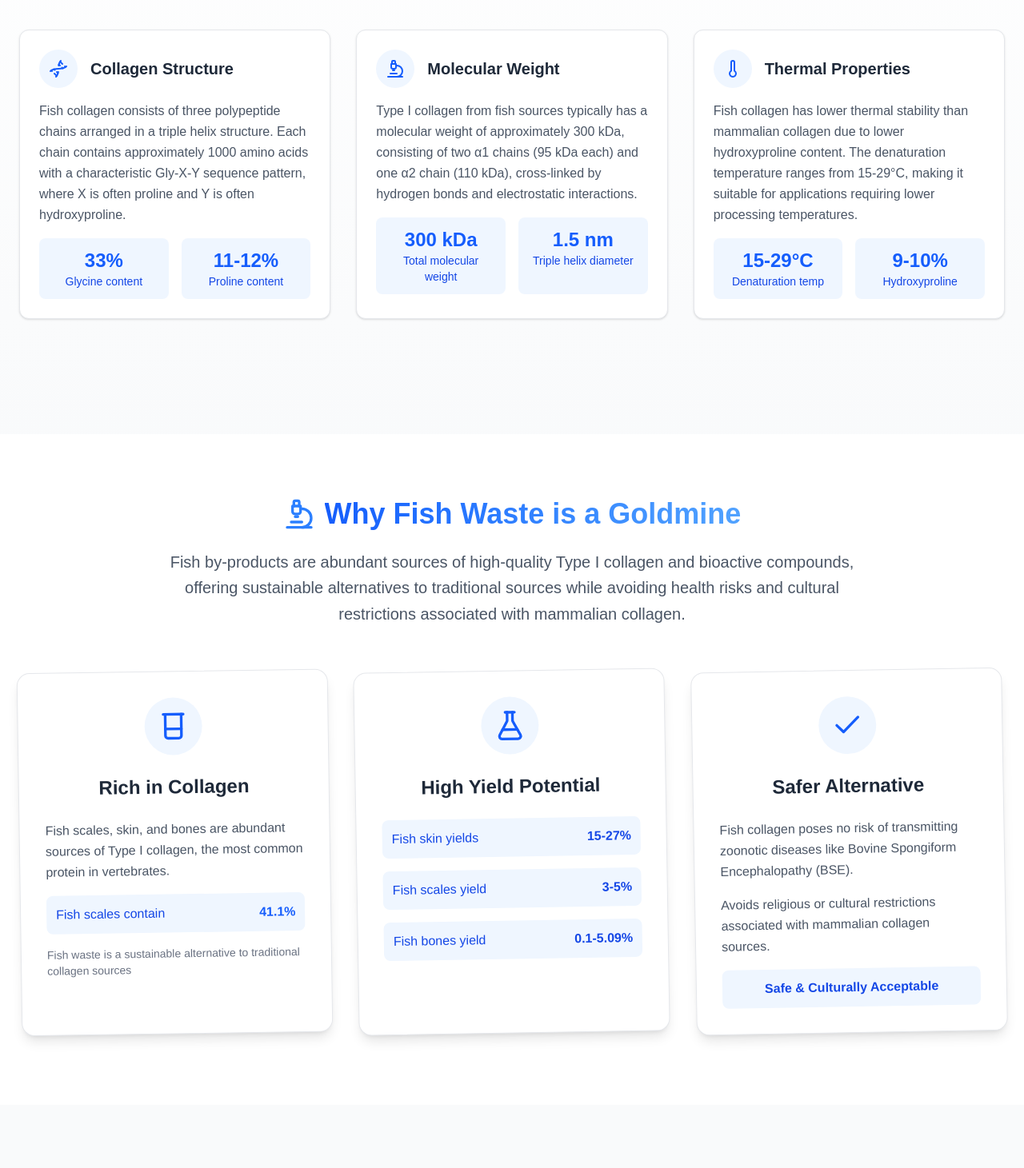
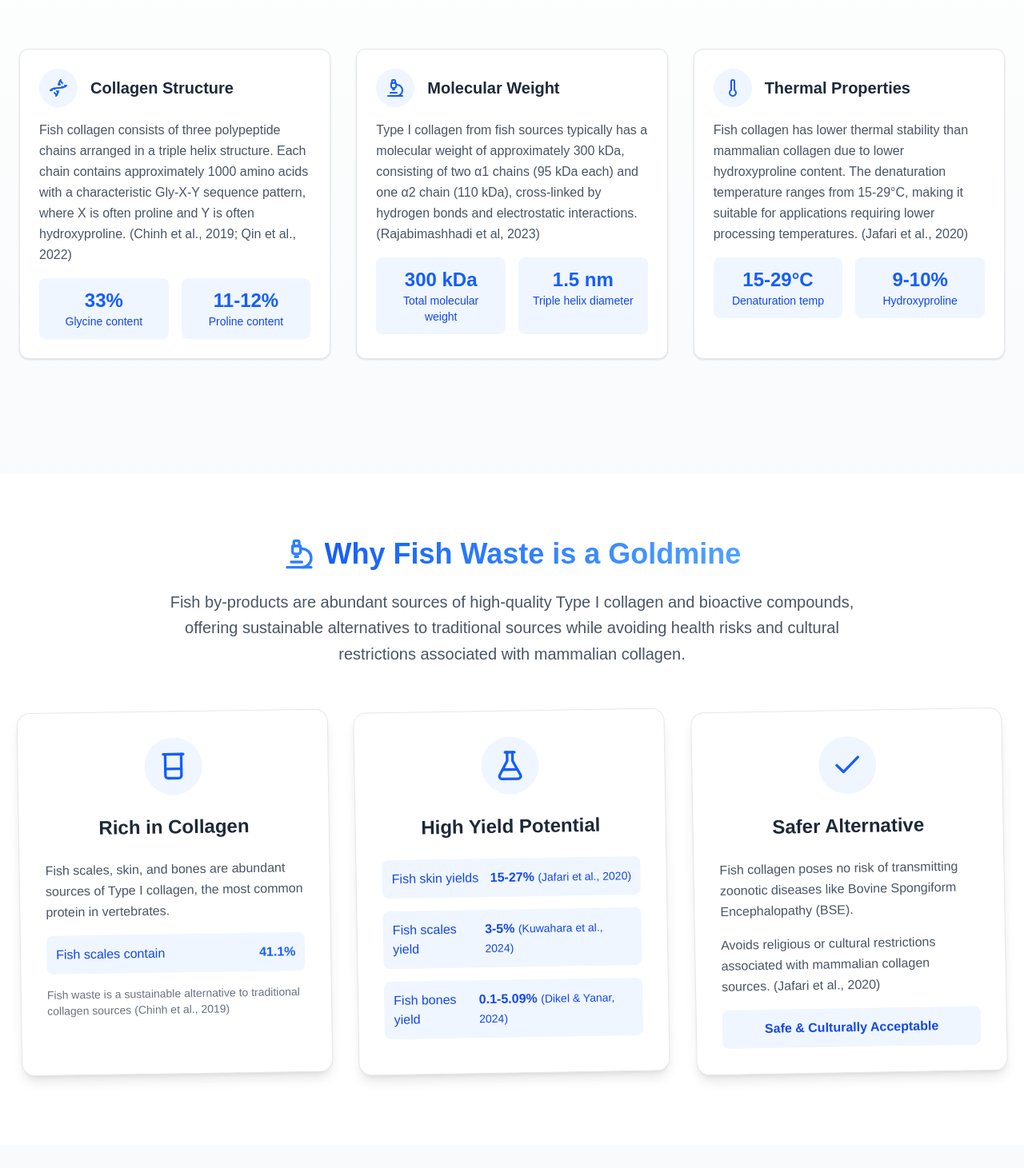
Before and after one commit to tempestmeow/FishWasteResearch, a Next.js app: page /science in a window 1280 px wide. Shown: the part 1020-2481 px from the top of the page at 80% size. Built offline with nearby package versions, Linux system fonts and the light colour scheme.

Commit message:
finished citing the science part.

```diff
--- a/src/app/science/page.js
+++ b/src/app/science/page.js
@@ -218,7 +218,7 @@ export default function Science() {
         <div className="space-y-3">
           <p>Fresh fish waste (scales, skin, or bones) is thoroughly cleaned to remove impurities like blood and mucus.</p>
           <p>Materials are cut into small pieces (typically 2-5 mm) to increase their surface area for more efficient extraction.</p>
-          <p>For bones, a demineralization step using 0.5 N hydrochloric acid (HCl) is essential to remove calcium phosphate and hydroxyapatite crystals that would interfere with collagen extraction.</p>
+          <p>For bones, a demineralization step using 0.5 N hydrochloric acid (HCl) is essential to remove calcium phosphate and hydroxyapatite crystals that would interfere with collagen extraction. (Nisperos et al., 2023)</p>
         </div>
       )
     },
@@ -229,7 +229,7 @@ export default function Science() {
         <div className="space-y-3">
           <p>The pretreated fish waste is immersed in an acidic solution, commonly 0.5 M acetic acid, at a solid-to-liquid ratio of 1:10 to 1:50.</p>
           <p>The mixture is stirred continuously at a low temperature (around 4°C) for 24-72 hours.</p>
-          <p>This low temperature prevents collagen degradation while allowing the acid to break down non-covalent bonds, making the collagen soluble.</p>
+          <p>This low temperature prevents collagen degradation while allowing the acid to break down non-covalent bonds, making the collagen soluble. (Jafari et al., 2020)</p>
         </div>
       )
     },
@@ -240,7 +240,7 @@ export default function Science() {
         <div className="space-y-3">
           <p>The solution is filtered to remove any undissolved particles.</p>
           <p>Collagen is then precipitated by adjusting the pH to 7.0 using sodium hydroxide (NaOH) or by adding sodium chloride.</p>
-          <p>This step isolates the collagen from the solution and prepares it for the final purification.</p>
+          <p>This step isolates the collagen from the solution and prepares it for the final purification. (Gaikwad & Kim, 2024)</p>
         </div>
       )
     },
@@ -251,7 +251,7 @@ export default function Science() {
         <div className="space-y-3">
           <p>The precipitated collagen is collected via centrifugation.</p>
           <p>It's washed repeatedly to remove residual acid and salts.</p>
-          <p>Finally, the collagen is freeze-dried to obtain pure collagen powder suitable for various applications.</p>
+          <p>Finally, the collagen is freeze-dried to obtain pure collagen powder suitable for various applications. (Gaikwad & Kim, 2024)</p>
         </div>
       )
     }
@@ -283,7 +283,7 @@ export default function Science() {
       id: "enzymatic",
       name: "Enzymatic Extraction",
       icon: <Dna className="h-8 w-8 text-blue-500" />,
-      description: "Employs specific proteolytic enzymes, primarily pepsin, to selectively cleave telopeptide regions of collagen molecules without damaging the central triple helix structure. This targeted approach yields higher purity collagen with preserved bioactivity.",
+      description: "Employs specific proteolytic enzymes, primarily pepsin, to selectively cleave telopeptide regions of collagen molecules without damaging the central triple helix structure. This targeted approach yields higher purity collagen with preserved bioactivity. (Gaikwad & Kim, 2024)",
       mechanism: "Pepsin specifically cleaves at hydrophobic amino acid residues (phenylalanine, leucine, methionine) located in the N- and C-terminal telopeptides. These non-helical regions contain cross-linking sites that maintain collagen fiber integrity. By removing these regions, pepsin converts insoluble collagen fibers into soluble atelocollagen while preserving the characteristic Gly-X-Y amino acid sequence of the triple helix.",
       benefits: [
         "30-45% higher extraction rates than acid-only methods with superior selectivity",
@@ -298,27 +298,6 @@ export default function Science() {
         "Improved biocompatibility with reduced inflammatory response in cell culture",
         "Better preservation of triple helix structure confirmed by circular dichroism spectroscopy",
         "Successful production of medical-grade collagen suitable for tissue engineering applications"
-      ]
-    },
-    {
-      id: "microwave",
-      name: "Microwave-Assisted Extraction",
-      icon: <Zap className="h-8 w-8 text-blue-500" />,
-      description: "Uses microwave radiation to heat the extraction medium rapidly and uniformly, creating internal pressure that disrupts cellular structures and accelerates solvent penetration. This method combines thermal and mechanical effects for enhanced extraction efficiency.",
-      mechanism: "Microwave energy (2.45 GHz) causes rapid rotation of polar molecules, particularly water, generating heat from within the tissue matrix. This internal heating creates vapor pressure that ruptures cell walls and creates pathways for solvent access. The simultaneous heating and mechanical disruption significantly accelerates the dissolution of collagen fibers.",
-      benefits: [
-        "Reduces extraction time to 5-15 minutes compared to hours with conventional methods",
-        "Uniform heating prevents hot spots that could denature collagen",
-        "Lower energy consumption per unit of extracted collagen",
-        "Can be combined with ultrasound for synergistic effects",
-        "Scalable for industrial applications"
-      ],
-      results: [
-        "Fish skin collagen extraction completed in 10 minutes vs. 24-48 hours conventionally",
-        "Maintained collagen quality with preserved amino acid composition",
-        "Energy consumption reduced by 60-80% compared to traditional heating methods",
-        "Yield comparable to or higher than conventional acid extraction",
-        "Successfully implemented for various fish species including tilapia, cod, and salmon"
       ]
     }
   ];
@@ -488,6 +467,8 @@ export default function Science() {
                 Scientific Foundation
                </h2>
             </div>
+            <span className="text-sm md:text-base font-normal text-blue-500">  (Chinh et al., 2019; Jafari et al., 2020; Nurubhasha et al., 2019; Qin et al., 2022) </span>
+
             <p className="text-xl text-gray-600 max-w-4xl mx-auto leading-relaxed">
               Fish by-products like scales, skin, and bones, often discarded as waste, are far from valueless. These materials are rich in collagen—a vital structural protein—along with other beneficial bioactive compounds including peptides, minerals, and lipids that make them ideal for transformation into valuable products for biomedical, cosmetic, pharmaceutical, and nutraceutical industries.
             </p>
@@ -496,7 +477,7 @@ export default function Science() {
           <div className="grid grid-cols-1 md:grid-cols-3 gap-8 mb-16">
             <BiochemicalInsight
               title="Collagen Structure"
-              content="Fish collagen consists of three polypeptide chains arranged in a triple helix structure. Each chain contains approximately 1000 amino acids with a characteristic Gly-X-Y sequence pattern, where X is often proline and Y is often hydroxyproline."
+              content="Fish collagen consists of three polypeptide chains arranged in a triple helix structure. Each chain contains approximately 1000 amino acids with a characteristic Gly-X-Y sequence pattern, where X is often proline and Y is often hydroxyproline. (Chinh et al., 2019; Qin et al., 2022)"
               icon={<Dna className="w-6 h-6 text-blue-600" />}
               stats={[
                 { value: "33%", label: "Glycine content" },
@@ -506,7 +487,7 @@ export default function Science() {
 
             <BiochemicalInsight
               title="Molecular Weight"
-              content="Type I collagen from fish sources typically has a molecular weight of approximately 300 kDa, consisting of two α1 chains (95 kDa each) and one α2 chain (110 kDa), cross-linked by hydrogen bonds and electrostatic interactions."
+              content="Type I collagen from fish sources typically has a molecular weight of approximately 300 kDa, consisting of two α1 chains (95 kDa each) and one α2 chain (110 kDa), cross-linked by hydrogen bonds and electrostatic interactions. (Rajabimashhadi et al, 2023)"
               icon={<Microscope className="w-6 h-6 text-blue-600" />}
               stats={[
                 { value: "300 kDa", label: "Total molecular weight" },
@@ -516,7 +497,7 @@ export default function Science() {
 
             <BiochemicalInsight
               title="Thermal Properties"
-              content="Fish collagen has lower thermal stability than mammalian collagen due to lower hydroxyproline content. The denaturation temperature ranges from 15-29°C, making it suitable for applications requiring lower processing temperatures."
+              content="Fish collagen has lower thermal stability than mammalian collagen due to lower hydroxyproline content. The denaturation temperature ranges from 15-29°C, making it suitable for applications requiring lower processing temperatures. (Jafari et al., 2020)"
               icon={<Thermometer className="w-6 h-6 text-blue-600" />}
               stats={[
                 { value: "15-29°C", label: "Denaturation temp" },
@@ -560,7 +541,7 @@ export default function Science() {
                     <Beaker className="w-10 h-10 text-blue-600" />
                   </div>
                 </div>
-                <h3 className="text-2xl font-bold text-gray-800 mb-6 text-center">Rich in Collagen</h3>
+                <h3 className="text-2xl font-bold text-gray-800 mb-6 text-center">Rich in Collagen </h3>
                 <div className="space-y-4">
                   <p className="text-gray-600 leading-relaxed">Fish scales, skin, and bones are abundant sources of Type I collagen, the most common protein in vertebrates.</p>
                   <div className="flex justify-between items-center p-3 bg-blue-50 rounded-lg">
@@ -569,7 +550,8 @@ export default function Science() {
                       <AnimatedCounter end={41.1} suffix="%" />
                     </span>
                   </div>
-                  <p className="text-sm text-gray-500">Fish waste is a sustainable alternative to traditional collagen sources</p>
+                  <p className="text-sm text-gray-500">Fish waste is a sustainable alternative to traditional collagen sources (Chinh et al., 2019)
+                  </p>
                 </div>
               </motion.div>
             </FloatingElement>
@@ -589,16 +571,23 @@ export default function Science() {
                 <div className="space-y-4">
                 <div className="flex justify-between items-center p-3 bg-blue-50 rounded-lg">
   <span className="text-blue-700">Fish skin yields</span>
-                    <span className="font-bold text-blue-700">15-27%</span>
+  <span className="font-bold text-blue-700">
+    15-27% <span className="text-sm font-normal">(Jafari et al., 2020)</span>
+  </span>
 </div>
 <div className="flex justify-between items-center p-3 bg-blue-50 rounded-lg">
   <span className="text-blue-700">Fish scales yield</span>
-                    <span className="font-bold text-blue-700">3-5%</span>
+  <span className="font-bold text-blue-700">
+    3-5% <span className="text-sm font-normal">(Kuwahara et al., 2024)</span>
+  </span>
 </div>
 <div className="flex justify-between items-center p-3 bg-blue-50 rounded-lg">
   <span className="text-blue-700">Fish bones yield</span>
-                    <span className="font-bold text-blue-700">0.1-5.09%</span>
+  <span className="font-bold text-blue-700">
+    0.1-5.09% <span className="text-sm font-normal">(Dikel & Yanar, 2024)</span>
+  </span>
 </div>
+
                 </div>
               </motion.div>
             </FloatingElement>
@@ -617,7 +606,7 @@ export default function Science() {
                 <h3 className="text-2xl font-bold text-gray-800 mb-6 text-center">Safer Alternative</h3>
                 <div className="space-y-4">
                   <p className="text-gray-600 leading-relaxed">Fish collagen poses no risk of transmitting zoonotic diseases like Bovine Spongiform Encephalopathy (BSE).</p>
-                  <p className="text-gray-600 leading-relaxed">Avoids religious or cultural restrictions associated with mammalian collagen sources.</p>
+                  <p className="text-gray-600 leading-relaxed">Avoids religious or cultural restrictions associated with mammalian collagen sources. (Jafari et al., 2020)</p>
                   <div className="flex items-center justify-center p-3 bg-blue-50 rounded-lg">
                     <span className="font-bold text-blue-700">Safe & Culturally Acceptable</span>
                   </div>
@@ -684,7 +673,7 @@ export default function Science() {
                 </h4>
                 <div className="grid grid-cols-1 md:grid-cols-2 gap-6">
                   <div>
-                    <h5 className="font-medium text-blue-800 mb-2">Amino Acid Composition</h5>
+                    <h5 className="font-medium text-blue-800 mb-2">Amino Acid Composition (Chinh et al., 2019) </h5>
                     <ul className="text-gray-700 space-y-1 text-sm">
                       <li>• Glycine: ~33% (provides flexibility to triple helix)</li>
                       <li>• Proline: 11-12% (stabilizes collagen structure)</li>
@@ -693,7 +682,7 @@ export default function Science() {
                     </ul>
                   </div>
                   <div>
-                    <h5 className="font-medium text-blue-800 mb-2">Product Specifications</h5>
+                    <h5 className="font-medium text-blue-800 mb-2">Product Specifications (Chen et al., 2022)</h5>
                                          <ul className="text-gray-700 space-y-1 text-sm">
                        <li>• Purity: &gt;95% collagen content</li>
                        <li>• Molecular weight: ~300 kDa (native)</li>
```
Lines whose indentation alone changed are shown as unchanged.
